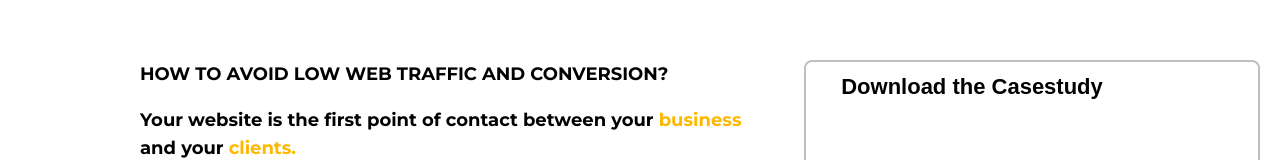
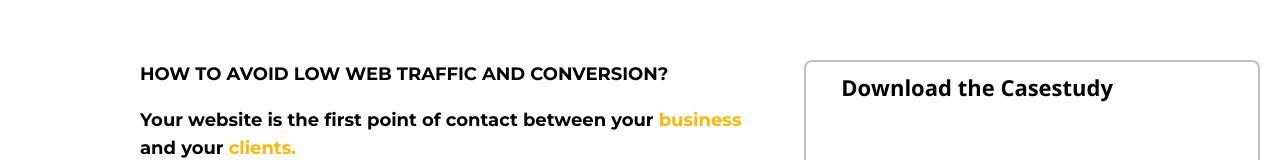
Before and after one commit to rupesh3201/Unbound-B2B-Task-, a plain HTML site: page Index.html in a window 1280 px wide. Shown: the part 428-588 px from the top of the page. Drawn offline with nearby package versions, Linux system fonts and the light colour scheme; files whose address does not match are found by name.

Commit message:
added font famil

```diff
--- a/Index.html
+++ b/Index.html
@@ -11,6 +11,9 @@
     <link rel="preconnect" href="https://fonts.googleapis.com">
 <link rel="preconnect" href="https://fonts.gstatic.com" crossorigin>
 <link href="https://fonts.googleapis.com/css2?family=Poppins:ital,wght@0,100;0,200;0,300;0,400;0,500;0,600;0,700;0,800;0,900;1,100;1,200;1,300;1,400;1,500;1,600;1,700;1,800;1,900&display=swap" rel="stylesheet">
+<link rel="preconnect" href="https://fonts.googleapis.com">
+<link rel="preconnect" href="https://fonts.gstatic.com" crossorigin>
+<link href="https://fonts.googleapis.com/css2?family=Open+Sans:ital,wght@0,300..800;1,300..800&display=swap" rel="stylesheet">
 <link rel="preconnect" href="https://fonts.googleapis.com">
 <link rel="preconnect" href="https://fonts.gstatic.com" crossorigin>
 <link href="https://fonts.googleapis.com/css2?family=Open+Sans:ital,wght@0,300..800;1,300..800&display=swap" rel="stylesheet">
--- a/style.css
+++ b/style.css
@@ -197,8 +197,8 @@ text-align: left;
 }
 .fromheading
 {
-    margin:  5px 35px ;
-    font-family: Liberation Sans;
+margin:  5px 35px ;
+font-family: "Open Sans", sans-serif;;
 font-size: 22px;
 font-weight: 700;
 line-height: 40.85px;
```
